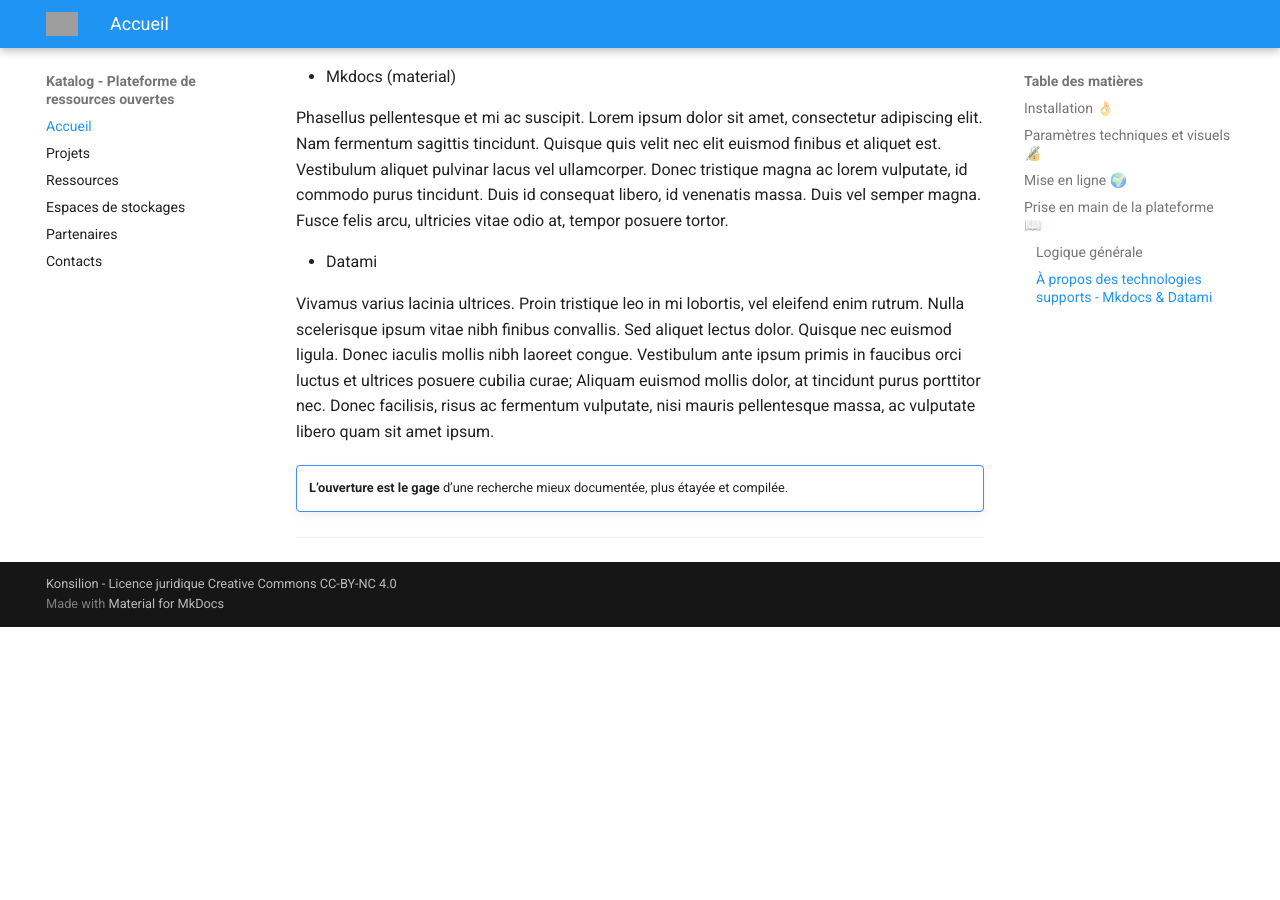
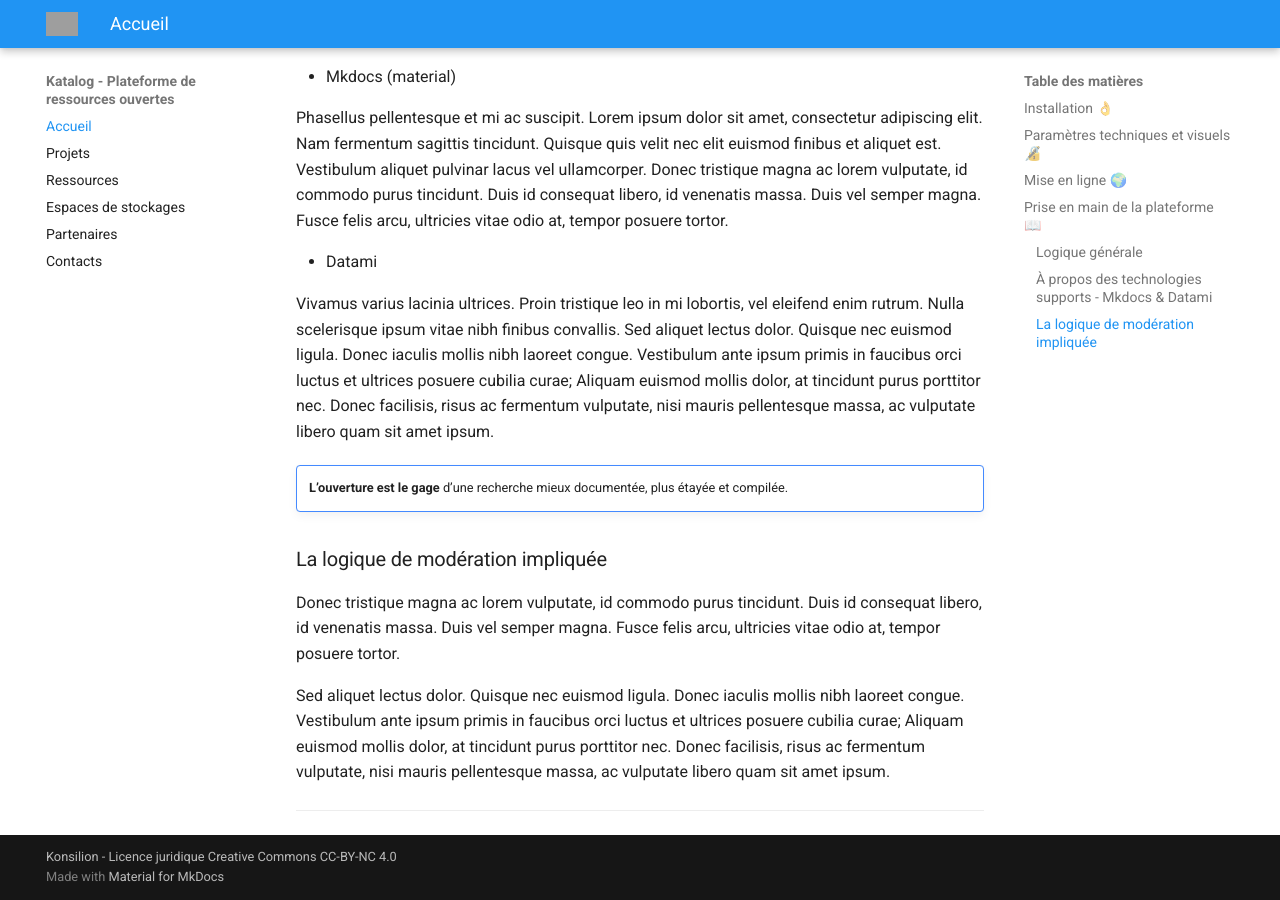
Before and after one commit to Konsilion/katalog-template, an MkDocs documentation site: the page built from docs/index.md, in a window 1280 px wide and 900 px high, scrolled down 1680 px. Built offline with MkDocs 1.6.1 and Material for MkDocs 9.7.7, drawn with Linux system fonts in a browser that asks for light colours; before the commit the page ends 2307 px from its top, so only the background shows below that; grey boxes are pictures that could not be loaded.

Commit message:
Update index.md

```diff
--- a/docs/index.md
+++ b/docs/index.md
@@ -56,9 +56,17 @@ Phasellus pellentesque et mi ac suscipit. Lorem ipsum dolor sit amet, consectetu
 Vivamus varius lacinia ultrices. Proin tristique leo in mi lobortis, vel eleifend enim rutrum. Nulla scelerisque ipsum vitae nibh finibus convallis.
 Sed aliquet lectus dolor. Quisque nec euismod ligula. Donec iaculis mollis nibh laoreet congue. Vestibulum ante ipsum primis in faucibus orci luctus et ultrices posuere cubilia curae; Aliquam euismod mollis dolor, at tincidunt purus porttitor nec. Donec facilisis, risus ac fermentum vulputate, nisi mauris pellentesque massa, ac vulputate libero quam sit amet ipsum.
 
+
 !!! note ""
 
     **L’ouverture est le gage** d’une recherche mieux documentée, plus étayée et compilée.
+
+### La logique de modération impliquée
+
+ Donec tristique magna ac lorem vulputate, id commodo purus tincidunt. Duis id consequat libero, id venenatis massa. Duis vel semper magna. Fusce felis arcu, ultricies vitae odio at, tempor posuere tortor.
+
+Sed aliquet lectus dolor. Quisque nec euismod ligula. Donec iaculis mollis nibh laoreet congue. Vestibulum ante ipsum primis in faucibus orci luctus et ultrices posuere cubilia curae; Aliquam euismod mollis dolor, at tincidunt purus porttitor nec. Donec facilisis, risus ac fermentum vulputate, nisi mauris pellentesque massa, ac vulputate libero quam sit amet ipsum.
+
 
 
 
```
